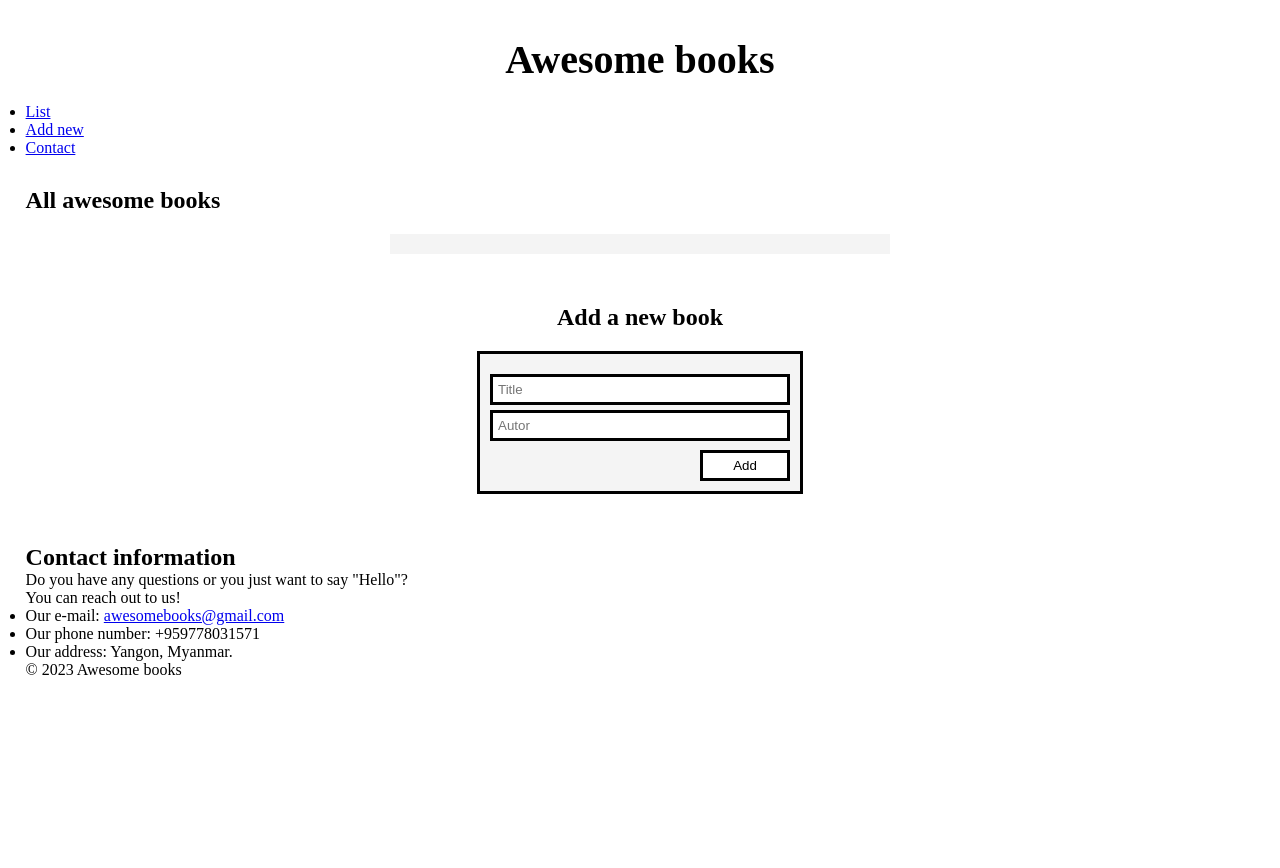
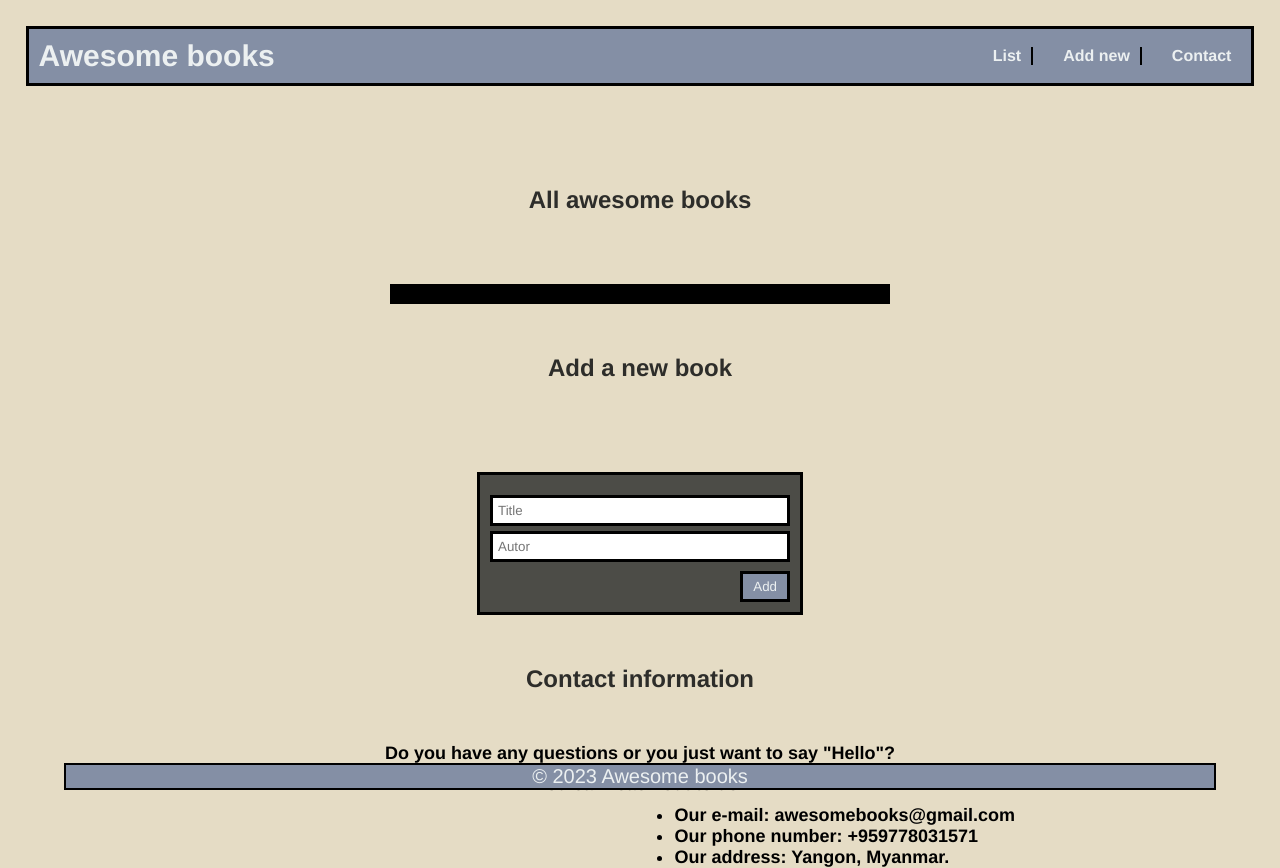
Before and after one commit to Pi1998/awe-books, a website: page index.html in a window 1280 px wide. Before the commit the page ends 800 px from the top, so only its background shows below. Drawn offline with Linux system fonts and the light colour scheme.

Commit message:
Add styles for nav links, book list, form and contact page

```diff
--- a/index.css
+++ b/index.css
@@ -2,17 +2,73 @@
     margin: 0;
     padding: 0;
     box-sizing: border-box;
+    font-family: Helvetica, sans-serif;
+  }
+
+  :root {
+    --dark: #000;
+    --black: #2d2d2a;
+    --gray: #4c4c47;
+    --blue: #848fa5;
+    --red: #c14953;
+    --pearl: #e5dcc5;
+    --white: #ecf0f1;
   }
 
   body {
     padding: 2%;
     height: 100vh;
+    background-color: var(--pearl);
+  }
+
+  nav {
+    display: flex;
+    justify-content: space-between;
+    align-items: center;
+    background-color: var(--blue);
+    border: solid 3px;
+  }
+
+  nav a {
+    text-decoration: none;
+    color: var(--white);
+    font-weight: bold;
+  }
+
+  nav ul {
+    display: flex;
+    justify-content: space-between;
+    align-items: center;
+    list-style: none;
+  }
+
+  nav ul li {
+    margin: 0 10px;
+    padding: 0 10px;
+  }
+
+  nav li:hover {
+    transform: scale(1.1);
+  }
+
+  nav ul li:nth-child(1),
+  nav ul li:nth-child(2) {
+    border-right: 2px solid black;
   }
 
   h1 {
-  font-size: 40px;
-  padding-bottom: 20px;
+    font-size: 30px;
+    padding: 0 0 10px 10px;
     margin-top: 10px;
+    text-align: center;
+    color: var(--white);
+  }
+
+  main {
+    margin-top: 100px;
+  }
+
+  .landing-pg {
     text-align: center;
   }
 
@@ -32,7 +88,7 @@
   }
 
   button {
-  width: 30%;
+    max-width: 150px;
     background-color: #fff;
     color: black;
     border: solid 3px;
@@ -51,25 +107,19 @@
     align-items: center;
     margin-bottom: 10px;
     padding: 5px;
-  background-color: #fff;
+    background-color: var(--white);
   }
 
   .book-plate p {
     font-weight: bold;
+    color: var(--dark);
   }
 
   .books {
     margin: 20px auto;
     max-width: 500px;
     padding: 10px;
-  background-color: #f4f4f4;
-}
-
-hr {
-  width: 100px;
-  height: 3px;
-  background-color: black;
-  margin: 0 57% 0 43%;
+    background-color: var(--dark);
   }
 
   .add-new-books {
@@ -79,14 +129,17 @@
   }
 
   h2 {
+    text-align: center;
     margin-top: 30px;
+    margin-bottom: 70px;
+    color: var(--black);
   }
 
   #add-form {
     margin: 20px auto;
     max-width: 500px;
     padding: 10px;
-  background-color: #f4f4f4;
+    background-color: var(--gray);
     border: solid 3px;
   }
 
@@ -98,11 +151,73 @@
     margin-bottom: 3%;
   }
 
+  .submit {
+    background-color: var(--blue);
+    color: var(--white);
+  }
+
   .delete-btn {
-  background-color: #fff;
-  color: black;
+    background-color: var(--red);
+    color: var(--white);
     border: solid 3px;
     border-color: black;
     padding: 5px 10px;
     cursor: pointer;
   }
+
+  .delete-btn:hover {
+    background-color: var(--white);
+    color: var(--red);
+  }
+
+  .contact-info {
+    display: flex;
+    flex-direction: column;
+    align-items: center;
+    margin-top: 30px;
+
+    /* margin-top: 20vh; */
+  }
+
+  .contact-info h2 {
+    margin-top: 0;
+    margin-bottom: 50px;
+    text-align: center;
+  }
+
+  .contact-info p {
+    text-align: center;
+    margin-bottom: 10px;
+    font-size: 18px;
+    font-weight: bold;
+  }
+
+  .contact-info ul {
+    margin-left: 32vw;
+    font-size: 18px;
+    font-weight: bold;
+  }
+
+  .contact-info ul li a {
+    text-decoration: none;
+    color: black;
+  }
+
+  .contact-info ul li a:hover {
+    color: rgb(2, 58, 58);
+    text-decoration: underline;
+  }
+
+  footer {
+    position: fixed;
+    bottom: 10px;
+    left: 5%;
+    font-size: 20px;
+    width: 90%;
+    display: flex;
+    justify-content: center;
+    text-align: center;
+    border: 2px solid black;
+    background-color: var(--blue);
+    color: var(--white);
+  }
```
Lines whose indentation alone changed are shown as unchanged.
